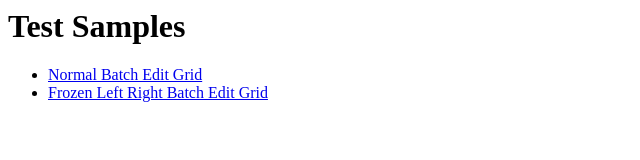
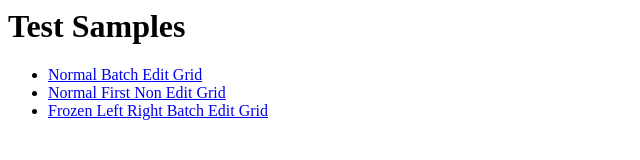
Before and after one commit to hemanthkumar-syncfusion/batch-non-edit-skip, a plain HTML site: page index.html in a window 1280 px wide. Shown: the whole page, without its empty margins (0-640 px from the left). Drawn offline with Linux system fonts and the light colour scheme.

Commit message:
Update index.html

```diff
--- a/index.html
+++ b/index.html
@@ -2,5 +2,6 @@
 <h1>Test Samples</h1>
 <ul>
   <li><a href="https://hemanthkumar-syncfusion.github.io/batch-non-edit-skip/normal-batch-edit-grid.html">Normal Batch Edit Grid</a></li>
+  <li><a href="https://hemanthkumar-syncfusion.github.io/batch-non-edit-skip/normal-non-edit-grid.html">Normal First Non Edit Grid</a></li>
   <li><a href="https://hemanthkumar-syncfusion.github.io/batch-non-edit-skip/frozen-left-right-batch-edit-grid.html">Frozen Left Right Batch Edit Grid</a></li>
 </ul>
```
